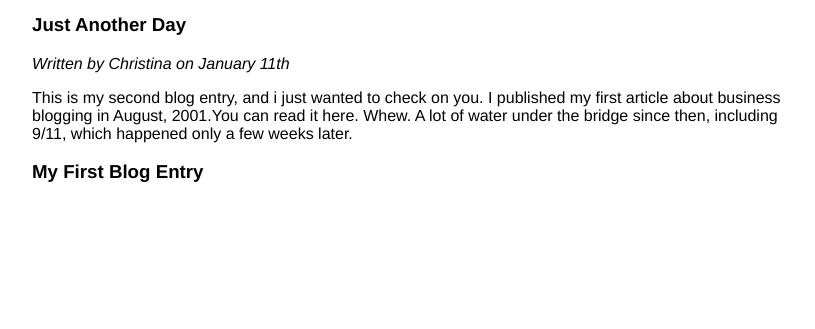
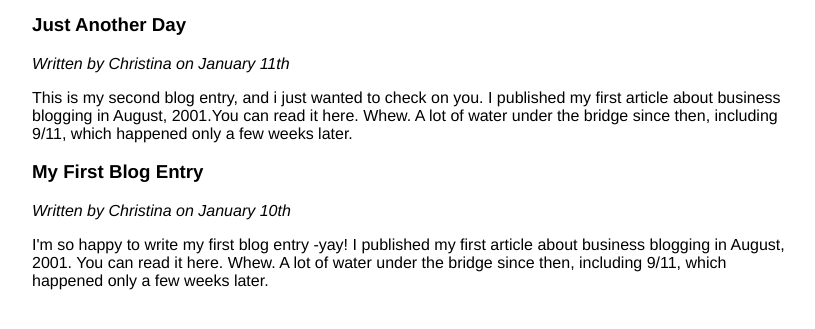
Before and after one commit to yavDimitrov/HTML_CSS_minicourse, a plain HTML site: page 02_Introduction to HTML/Introduction-to-HTML-Lab/L1_02_Page-Content/Solution/index.html in a window 1280 px wide. Shown: the part 149-478 px from the top of the page, without its empty margins (224-1039 px from the left). Drawn offline with Linux system fonts and the light colour scheme.

Commit message:
second problem finished

```diff
--- a/02_Introduction to HTML/Introduction-to-HTML-Lab/L1_02_Page-Content/Solution/index.html
+++ b/02_Introduction to HTML/Introduction-to-HTML-Lab/L1_02_Page-Content/Solution/index.html
@@ -24,6 +24,13 @@
 
         <article>
             <h3>My First Blog Entry</h3>
+
+            <header> <p> Written by Christina on January 10th </p></header>
+
+            <p>I'm so happy to write my first blog entry -yay! I published my first article about business blogging in August, 2001.
+                You can read it here. Whew. A lot of water under the bridge since then, including 9/11, which
+                 happened only a few weeks later.
+            </p>
         </article>
 
     </section>
```
